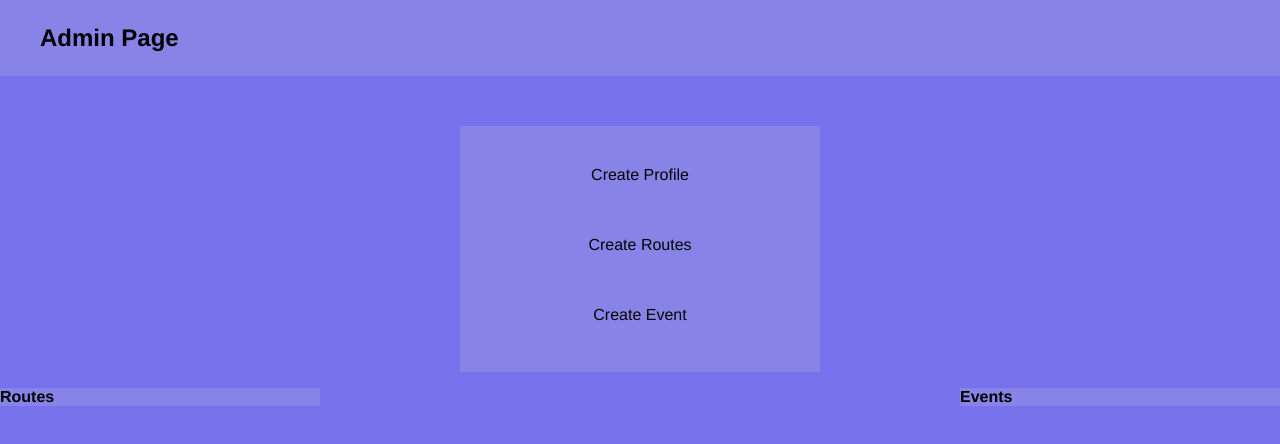
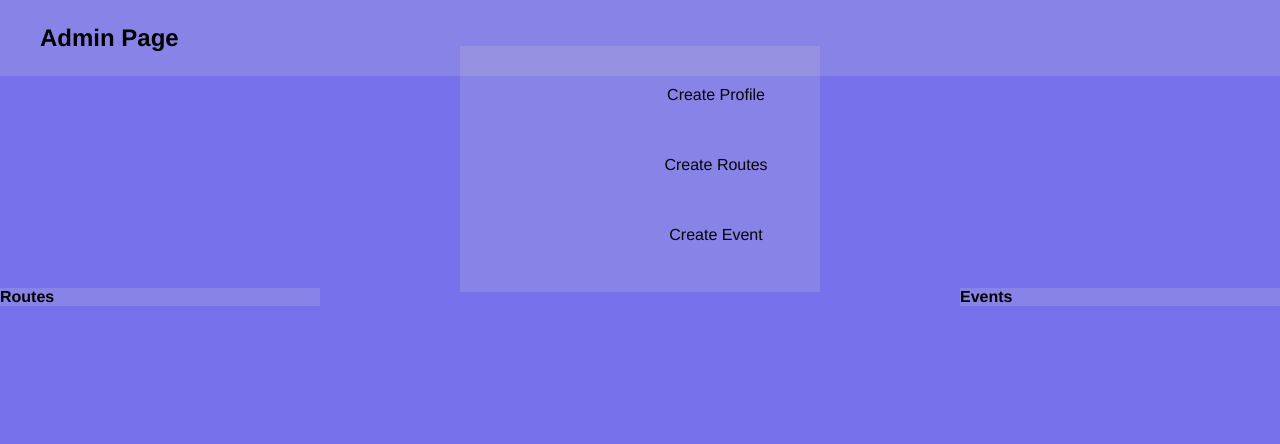
Before and after one commit to winters5885/NSS-Capstone, a website: page web/static_assets/adminIndex.html in a window 1280 px wide. Drawn offline with Linux system fonts and the light colour scheme; files whose address does not match are found by name.

Commit message:
CSS updates WIP

```diff
--- a/web/src/pages/homePage.js
+++ b/web/src/pages/homePage.js
@@ -69,6 +69,7 @@ class HomePage extends BindingClass {
         let routeHtml = '';
         let route;
         for (route of routesList) {
+            '<li class="routes-title"><span>Routes</span></li>'
             routeHtml += `
                 <li class="route">
                         <span class="attribute">${"Route Number: " + route.routeId }<br>
@@ -77,9 +78,11 @@ class HomePage extends BindingClass {
                 </li>
             `;
         }
+        // document.getElementById("routes-title").innerHTML = routeTitle;
          document.getElementById('route').innerHTML = routeHtml;
          console.log("Inside displayRoutes method route: ", route);
      }
+
 
      async hideAdminButton() {
         var isLoggedIn = await this.client.verifyLogin();
--- a/web/static_assets/css/style.css
+++ b/web/static_assets/css/style.css
@@ -14,12 +14,14 @@
     font-family: "Helvetica Neue", Helvetica, sans-serif;
 }
 
-button {
+a {
     display: inline-block;
-    width: 150px;
+    width: 260px;
     height: 50px;
     border-radius: 10px;
-    border: 1px solid #03045e;
+    text-align: center;
+    line-height: 45px;
+    white-space: nowrap;
     position: relative;
     overflow: hidden;
     transition: all 0.5s ease-in;
@@ -41,12 +43,12 @@ button {
 
    button::before {
     left: -10px;
-    background: #240046;
+    background: #358fea;
    }
 
    button::after {
     right: -10px;
-    background: #5a189a;
+    background: #21ce66;
    }
 
    button:hover::before,
@@ -74,7 +76,7 @@ button {
 
     padding: 4px 40px;
     padding-top: 25;
-    margin-bottom: 50px;
+    margin-bottom: -30px;
     background: rgba(204, 204, 204, 0.2);
 }
 
@@ -107,7 +109,7 @@ a {
 
    a::before {
     left: -10px;
-    background: #1b89f7;
+    background: #358fea;
    }
 
    a::after {
@@ -196,7 +198,7 @@ a {
     background: rgba(204, 204, 204, 0.2);
     float: left;
     width: 25%;
-
+    margin-top: -20px;
     font-weight: bold;
 }
 
@@ -205,6 +207,7 @@ a {
     float: right;
     width: 25%;
     font-weight: bold;
+    margin-top: -20px;
 }
 
 /*
@@ -237,3 +240,14 @@ a {
     color: var(--tertiary-color);
     text-decoration: none;
 }
+
+.titles {
+    display: flex;
+    justify-content: space-between;
+    align-items: center;
+    font-size: 36px;
+}
+
+p {
+    width: 472px;
+}
```
Also changed, not shown: web/static_assets/index.html (+1 -0 lines).
